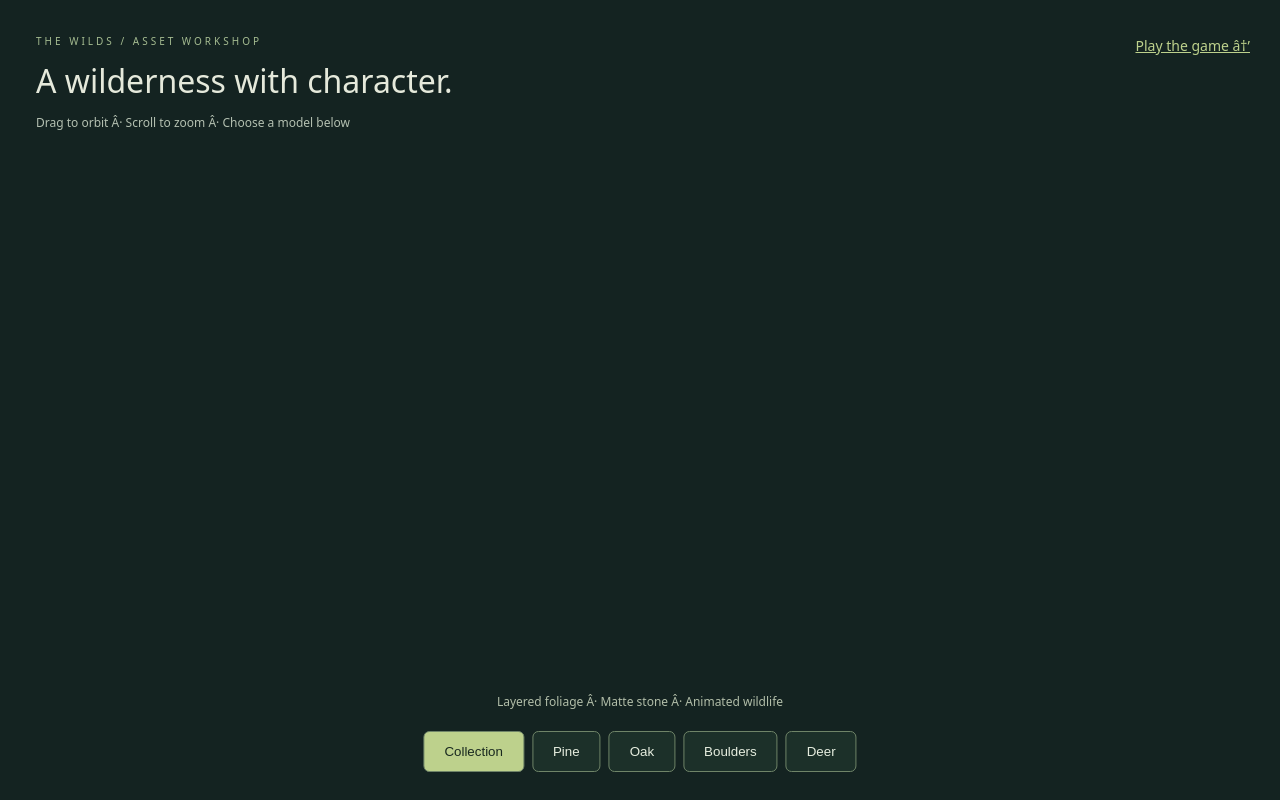
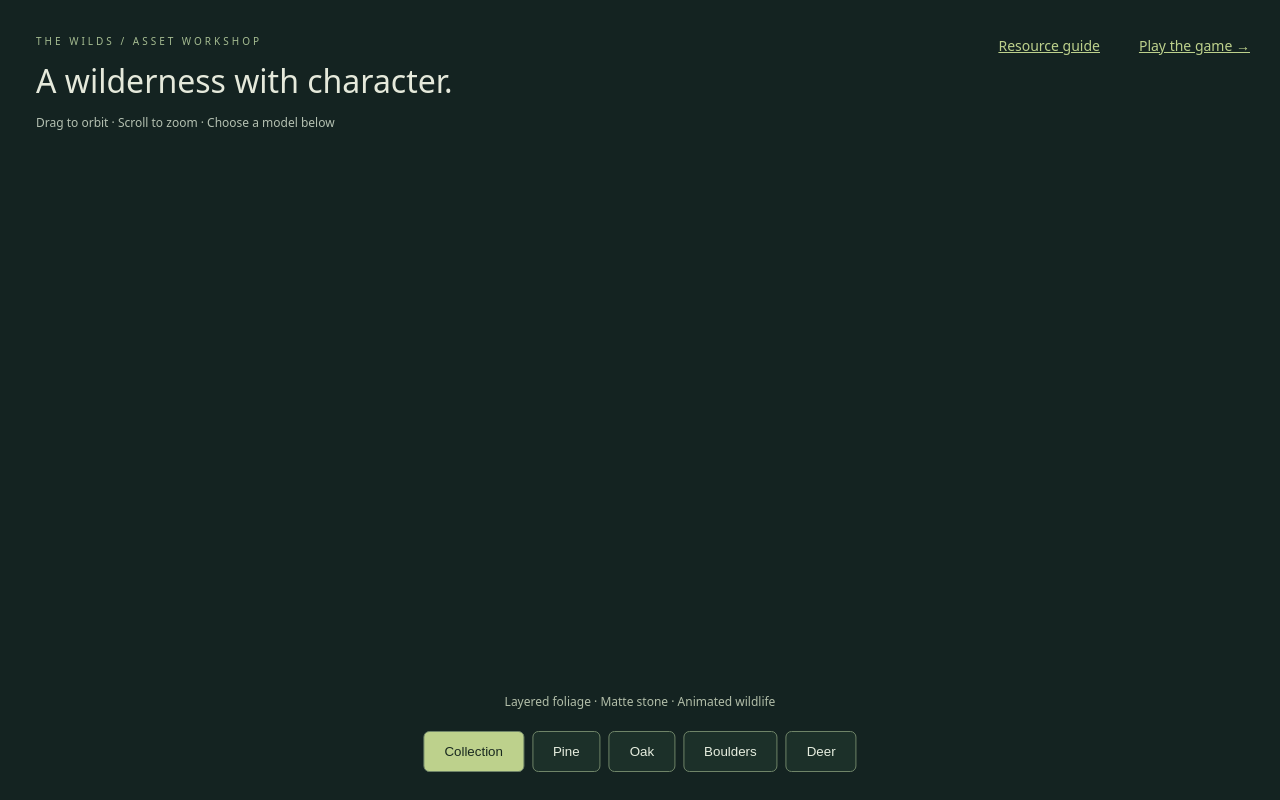
Before and after one commit to CptNope/Survival-Game, a website: page models.html in a window 1280 px wide. Drawn offline with Linux system fonts and the light colour scheme; a script that the page names is missing.

```diff
--- a/models.html
+++ b/models.html
@@ -1,6 +1,6 @@
 <!doctype html><html lang="en"><meta charset="utf-8"><meta name="viewport" content="width=device-width,initial-scale=1"><title>Wilderness model workshop</title><style>
 *{box-sizing:border-box}body{margin:0;background:#142321;color:#e5e9db;font:14px system-ui}canvas{display:block;width:100vw;height:100vh;touch-action:none}header{position:absolute;top:30px;left:36px;pointer-events:none}small{letter-spacing:3px;color:#a5bc91;font-size:10px}h1{font-weight:500;font-size:32px;margin:10px 0}p{color:#b4c0b1;font-size:12px}nav{position:absolute;bottom:28px;left:50%;transform:translateX(-50%);display:flex;gap:8px}button{border:1px solid #6f8468;background:#1c3029;color:#e6eddf;padding:12px 20px;border-radius:6px;cursor:pointer}button:hover,button.active{background:#bdd18c;color:#19291f}a{color:#bdd18c;position:absolute;right:30px;top:36px}#status{position:absolute;bottom:90px;left:0;right:0;text-align:center;color:#b2bea9;font-size:12px}
-</style><script src="https://cdn.babylonjs.com/babylon.js"></script><canvas id="canvas"></canvas><header><small>THE WILDS / ASSET WORKSHOP</small><h1>A wilderness with character.</h1><p>Drag to orbit Â· Scroll to zoom Â· Choose a model below</p></header><a href="./">Play the game â†’</a><div id="status">Layered foliage Â· Matte stone Â· Animated wildlife</div><nav><button data-view="all" class="active">Collection</button><button data-view="pine">Pine</button><button data-view="oak">Oak</button><button data-view="rock">Boulders</button><button data-view="deer">Deer</button></nav><script type="module">
+</style><script src="https://cdn.babylonjs.com/babylon.js"></script><canvas id="canvas"></canvas><header><small>THE WILDS / ASSET WORKSHOP</small><h1>A wilderness with character.</h1><p>Drag to orbit · Scroll to zoom · Choose a model below</p></header><a style="right:180px" href="resources.html">Resource guide</a><a href="./">Play the game →</a><div id="status">Layered foliage · Matte stone · Animated wildlife</div><nav><button data-view="all" class="active">Collection</button><button data-view="pine">Pine</button><button data-view="oak">Oak</button><button data-view="rock">Boulders</button><button data-view="deer">Deer</button></nav><script type="module">
 import {createTreeModel,createRockModel,createDeerModel,animateDeer} from './js/models/wilderness.js';
 const canvas=document.getElementById('canvas'),engine=new BABYLON.Engine(canvas,true),scene=new BABYLON.Scene(engine);
 scene.clearColor=new BABYLON.Color4(.075,.12,.115,1);
```
